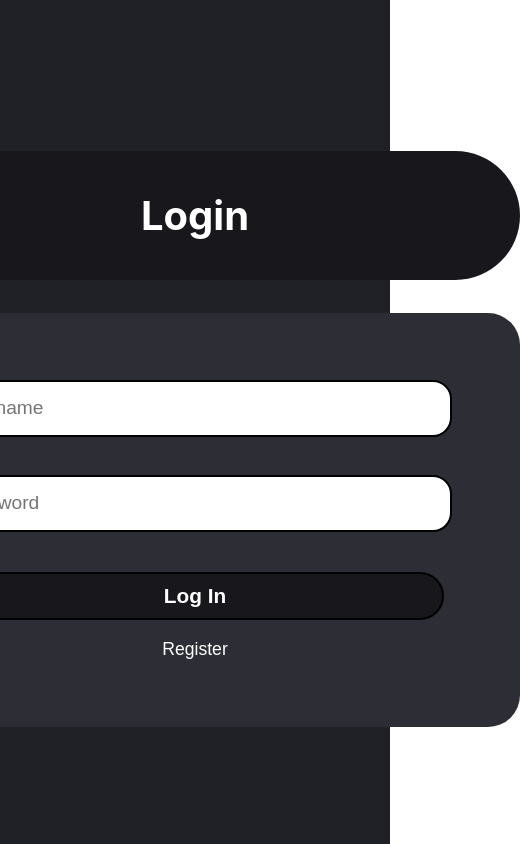
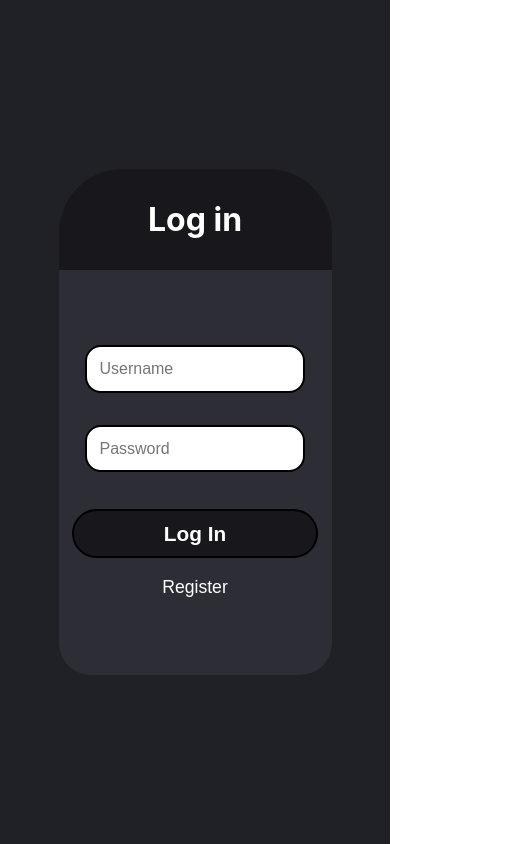
Before and after one commit to Raiyankr/Calorie-Tracker, a React (Create React App) app: page / in a window 390 px wide. Shown: the whole page, 520 px wide, since content can reach past the window. Built offline with nearby package versions, Linux system fonts and the light colour scheme.

Commit message:
login and register css for mobile

```diff
--- a/src/Pages/Login.css
+++ b/src/Pages/Login.css
@@ -1,45 +1,56 @@
 .background{
     background: #202027;
-    height: 100%;
-    width: auto;
 }
 
 .form{
     display: flex;
+    flex:auto;
     justify-content: center;
     align-items: center;
     height: 100vh;
+    width: 100vw;
+}
+
+.login-form{
+    height: 60%;
+    width: 50%;
 }
 
 .text{
     color: white;
 }
 
-.fieldTable
+.loginFieldTable
 {
     display: flex;
     flex-direction: column;
     justify-content: center;
     align-items: center;
     background-color: rgba(45, 45, 53, 1);
-    padding: 3em;
+    /* padding: 3em; */
+
+    width: 100%;
+    height: 80%;
     /* padding-left: 10em;
     padding-right: 10em; */
-    border-radius: 2em;
+    border-radius: 0 0 2em 2em;
 }
 
 input{
-    padding: 0.8em;
-    margin: 1em;
+    /* padding: 0.8em; */
+    /* margin: 1em; */
 }
 
-.field{
+.loginField{
     display: flex;
-    width: 25em;
+    justify-content: center;
+    align-items: center;
+
     font-size: 1.2em;
     border-radius: 1em;
     border: rgb(0, 0, 0) 2px solid;
 
+    width: 80%;
 
 }
 
@@ -56,10 +67,14 @@ input{
     justify-content: center;
     align-items: center;
     background-color: rgba(24, 24, 28, 1);
-    padding: 1em;
+    /* padding: 1em; */
     font-size: 2.5em;
     font-weight: bold;
-    border-radius: 2em;
+
+    border-radius: 2em 2em 0 0 ;
+
+    width: 100%;
+    height: 20%;
 }
 
 .submit{
@@ -93,3 +108,19 @@ input{
 form{
     animation: fadeIn 0.5s ease-in-out forwards;
 }
+
+
+@media (max-width: 768px) {
+    .login-form{
+        width: 70%;
+    }
+
+    .loginField{
+        width: 70%;
+        font-size: 1em;
+    }
+
+    .login{
+        font-size: 2em;
+    }
+}
--- a/src/Pages/Login.react.jsx
+++ b/src/Pages/Login.react.jsx
@@ -30,15 +30,15 @@ const Login = ({ setToken, navigateRegister}) => {
     <div class="background">
         <div class="form">
             <form className="login-form">
-                <h2 class="text login">Login</h2>
-                <div class="fieldTable">
+                <div class="text login">Log in</div>
+                <div class="loginFieldTable">
                     <input
                         type="email"
                         value={email}
                         onChange={(e) => setEmail(e.target.value)}
                         placeholder="Username"
                         required
-                        class="field"
+                        class="loginField"
                     />
                     <input
                         type="password"
@@ -46,7 +46,7 @@ const Login = ({ setToken, navigateRegister}) => {
                         onChange={(e) => setPassword(e.target.value)}
                         placeholder="Password"
                         required
-                        class="field"
+                        class="loginField"
                     />
                     <button class="submit" type="submit" onClick={handleLogin}>Log In</button>
                     <button class="register" onClick={() => navigateRegister()}>Register</button>
--- a/src/Pages/Register.css
+++ b/src/Pages/Register.css
@@ -1,31 +1,41 @@
 .background{
     background: #202027;
-    height: 100%;
-    width: auto;
 }
 
 .form{
     display: flex;
+    flex:auto;
     justify-content: center;
     align-items: center;
     height: 100vh;
+    width: 100vw;
 }
 
 .text{
     color: white;
 }
 
-.fieldTable
+.register-form{
+    height: 80%;
+    width: 50%;
+}
+
+.registerFieldTable
 {
     display: flex;
     flex-direction: column;
     justify-content: center;
     align-items: center;
     background-color: rgba(45, 45, 53, 1);
-    padding: 3em;
+    /* padding: 3em; */
     /* padding-left: 10em;
     padding-right: 10em; */
-    border-radius: 2em;
+
+    width: 100%;
+    height: 80%;
+    /* padding-left: 10em;
+    padding-right: 10em; */
+    border-radius: 0 0 2em 2em;
 }
 
 input{
@@ -33,25 +43,44 @@ input{
     margin: 1em;
 }
 
-.field{
+.registerField{
     display: flex;
-    width: 25em;
+    justify-content: center;
+    align-items: center;
+
     font-size: 1.2em;
     border-radius: 1em;
     border: rgb(0, 0, 0) 2px solid;
+
+    width: 80%;
 }
 
 
 #statBoxInput{
     display: flex;
+    justify-content: center;
+    align-items: center;
+    width: 90%;
+}
+
+.statBoxRow{
+    display: flex;
+    flex-direction: column;
+    justify-content: center;
+    align-items: center;
+    width: 100%;
 }
 
 .statfield{
     display: flex;
-    width: 13em;
+    justify-content: center;
+    align-items: center;
+
     font-size: 1em;
     border-radius: 1em;
     border: rgb(0, 0, 0) 2px solid;
+
+    width: 80%;
 }
 
 @keyframes fadeIn {
@@ -62,20 +91,25 @@ input{
       opacity: 1;
     }
   }
-/* .login{
+
+  .title{
     display: flex;
     justify-content: center;
     align-items: center;
     background-color: rgba(24, 24, 28, 1);
-    padding: 1em;
+    /* padding: 1em; */
     font-size: 2.5em;
     font-weight: bold;
-    border-radius: 2em;
-} */
+
+    border-radius: 2em 2em 0 0 ;
+
+    width: 100%;
+    height: 20%;
+}
 
 .submit{
-    margin-top: 1em;
-    padding: 0.5em;
+    /* margin-top: 1em; */
+    /* padding: 0.5em; */
     width: 90%;
     border-radius: 2em;
     border: black 0.1em solid;
@@ -97,14 +131,41 @@ input{
 
     border: none;
     font-size:1.1em;
-    margin: 1em;
+    /* margin: 1em; */
     transition: background-color 0.3s ease-in-out;
 }
 .register:hover{
-
     color: #5863c8;
 }
 
 form{
     animation: fadeIn 0.5s ease-in-out forwards;
 }
+
+
+@media (max-width: 1024px) {
+    .register-form{
+        width: 70%;
+    }
+
+    #statBoxInput{
+        width: 80%;
+    }
+
+    .statBoxRow{
+        width: 80%;
+    }
+
+    .statfield{
+        width: 70%;
+    }
+
+    .registerField{
+        width: 70%;
+        font-size: 1em;
+    }
+
+    .title{
+        font-size: 2em;
+    }
+}
--- a/src/Pages/Register.react.jsx
+++ b/src/Pages/Register.react.jsx
@@ -36,16 +36,16 @@ const Register = ({ setToken , navigateLogin}) => {
   return (
     <div class="background">
         <div class="form">
-            <form className="login-form">
-                <h2 class="text login">Register</h2>
-                <div class="fieldTable">
+            <form className="register-form">
+                <div class="text title">Register</div>
+                <div class="registerFieldTable">
                     <input
                         type="email"
                         value={email}
                         onChange={(e) => setEmail(e.target.value)}
                         placeholder="Username"
                         required
-                        class="field"
+                        class="registerField"
                     />
                     <input
                         type="password"
@@ -53,7 +53,7 @@ const Register = ({ setToken , navigateLogin}) => {
                         onChange={(e) => setPassword(e.target.value)}
                         placeholder="Password"
                         required
-                        class="field"
+                        class="registerField"
                     />
 
                     <div id="statBoxInput">
```
